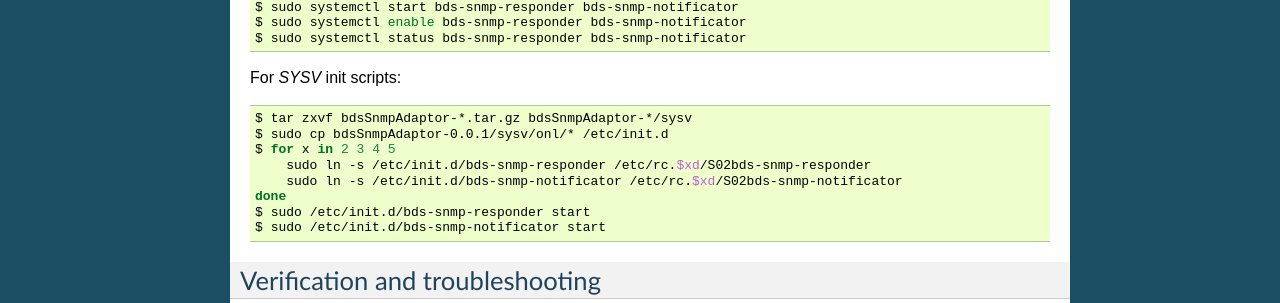
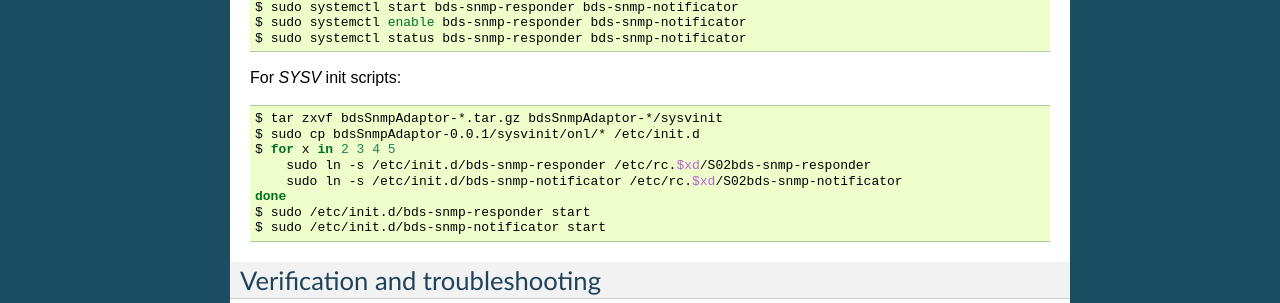
Before and after one commit to rtbrick/bdsSnmpAdaptor, a Sphinx documentation site: the page built from docs/installation.rst, in a window 1280 px wide. Shown: the part 1523-1826 px from the top of the page. Built offline with Sphinx 7.4.7, drawn with Linux system fonts in a browser that asks for light colours; pages that are not in the unit, such as notebooks, are missing from menus.

Commit message:
Fix SYSV init scripts location

```diff
--- a/docs/installation.rst
+++ b/docs/installation.rst
@@ -107,8 +107,8 @@ For `SYSV` init scripts:
 
 .. code-block:: bash
 
-    $ tar zxvf bdsSnmpAdaptor-*.tar.gz bdsSnmpAdaptor-*/sysv
-    $ sudo cp bdsSnmpAdaptor-0.0.1/sysv/onl/* /etc/init.d
+    $ tar zxvf bdsSnmpAdaptor-*.tar.gz bdsSnmpAdaptor-*/sysvinit
+    $ sudo cp bdsSnmpAdaptor-0.0.1/sysvinit/onl/* /etc/init.d
     $ for x in 2 3 4 5
         sudo ln -s /etc/init.d/bds-snmp-responder /etc/rc.$xd/S02bds-snmp-responder
         sudo ln -s /etc/init.d/bds-snmp-notificator /etc/rc.$xd/S02bds-snmp-notificator
```
